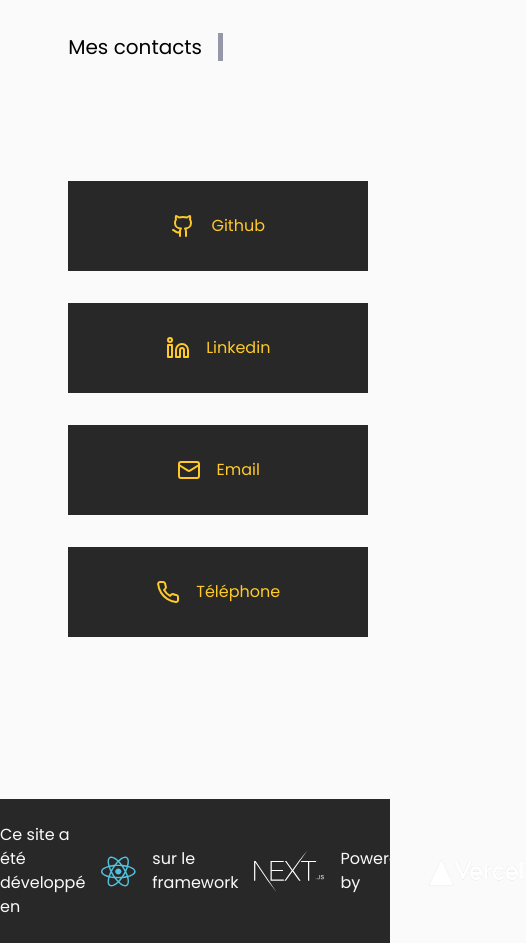
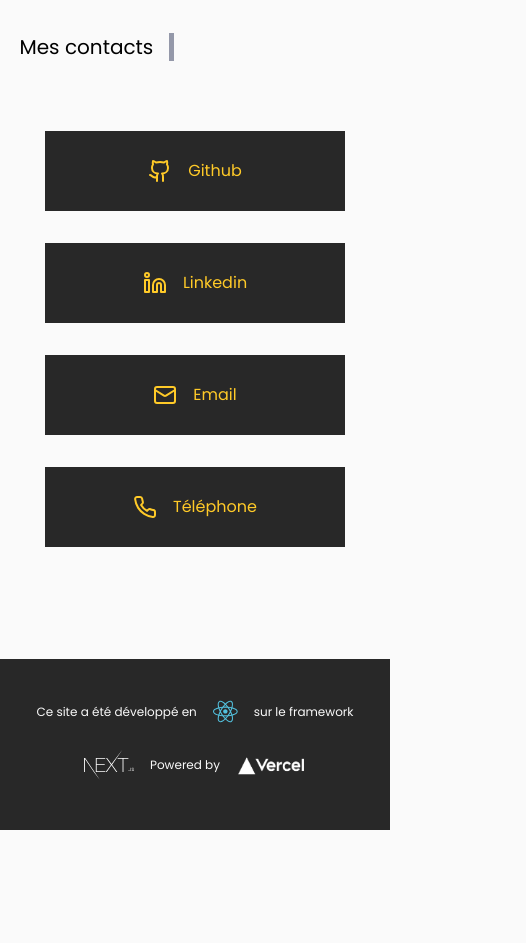
Before and after one commit to monkeycs60/portfolio-cs, a Next.js app: page / in a window 390 px wide. Shown: the part 5260-6203 px from the top of the page, 526 px wide, since content can reach past the window. After the commit the page ends 6090 px from the top, so only its background shows below. Built offline with nearby package versions, Linux system fonts and the light colour scheme.

Commit message:
style: finish responsive mobile

```diff
--- a/src/components/Contact.tsx
+++ b/src/components/Contact.tsx
@@ -14,12 +14,12 @@ const Contact = () => {
 	return (
 		<div
 			id='contact'
-			className='w-[65%] mx-auto font-poppins py-[5vh] flex flex-col'>
+			className='w-[90%] lg:w-[65%] mx-auto font-poppins py-[5vh] flex flex-col'>
 			<div className='flex gap-4 font-poppins w-full'>
 				<h3 className='text-xl lg:text-2xl 2xl:text-3xl'>Mes contacts</h3>
 				<div className='bg-gray-cool-700 w-[5px] animate-pulse '></div>
 			</div>
-			<div className='lg:w-[70%] 3xl:w-1/2  flex flex-wrap justify-center mx-auto my-[120px] gap-8 2xl:text-xl'>
+			<div className='lg:w-[70%] 3xl:w-1/2  flex flex-wrap justify-center mx-auto my-[70px] lg:my-[120px] gap-8 2xl:text-xl'>
 				<ContactButton
 					Icon={Github}
 					label={{ default: 'Github' }}
--- a/src/components/Contact/ContactButton.tsx
+++ b/src/components/Contact/ContactButton.tsx
@@ -22,7 +22,7 @@ const ContactButton = ({
 	const buttonContent = (
 		<button
 			className={clsx(
-				'w-[300px] 2xl:w-[400px] h-[90px] flex justify-center items-center gap-4 font-poppins px-8 py-4 bg-secondary text-tercary border-secondary border-[2px]',
+				'w-[300px] 2xl:w-[400px] h-[80px] lg:h-[90px] flex justify-center items-center gap-4 font-poppins px-8 py-4 bg-secondary text-tercary border-secondary border-[2px]',
 				' hover:text-secondary hover:bg-primary'
 			)}
 			onClick={onClick}>
--- a/src/components/layout/Footer.tsx
+++ b/src/components/layout/Footer.tsx
@@ -2,15 +2,15 @@ import Image from 'next/image';
 
 const Footer = () => {
 	return (
-		<div className='lg:text-sm 2xl:text-base w-screen bg-secondary text-primary py-6 2xl:py-8 flex flex-col items-center font-poppins '>
-			<span className='flex items-center gap-4'>
+		<div className='text-xs lg:text-sm 2xl:text-base w-screen bg-secondary text-primary px-4 py-10 lg:px-0 lg:py-6 2xl:py-8 flex flex-col items-center font-poppins '>
+			<span className='flex flex-wrap justify-center lg:justify-normal lg:flex-nowrap items-center gap-4'>
 				<p>Ce site a été développé en</p>
 				<Image
 					src={'/react.svg'}
 					alt='Logo'
 					width={60}
 					height={60}
-					className='w-[35px] h-[35px]'
+					className='w-[25px] h-[25px] lg:w-[35px] lg:h-[35px]'
 				/>
 				<p>sur le framework</p>
 				<Image
@@ -18,7 +18,7 @@ const Footer = () => {
 					alt='Logo'
 					width={100}
 					height={100}
-					className='w-[70px] h-[70px]'
+					className='w-[50px] h-[50px] lg:w-[70px] lg:h-[70px]'
 				/>
 				<p>Powered by </p>
 				<Image
@@ -26,7 +26,7 @@ const Footer = () => {
 					alt='Logo'
 					width={1539}
 					height={387}
-					className='w-[100px] h-[30px]'
+					className='w-[70px] h-[20px] lg:w-[100px] lg:h-[30px]'
 				/>
 			</span>
 			<div className='flex  items-center'></div>
```
